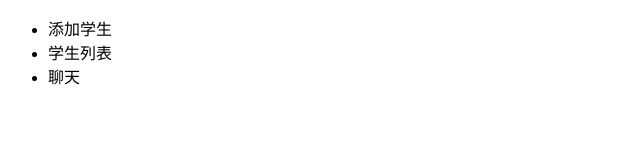
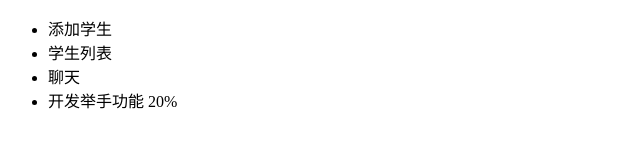
Before and after one commit to mos1es/Apple, a plain HTML site: page index.html in a window 1280 px wide. Shown: the whole page, without its empty margins (0-640 px from the left). Drawn offline with Linux system fonts and the light colour scheme.

Commit message:
在flw分支开发举手功能20%

```diff
--- a/index.html
+++ b/index.html
@@ -8,6 +8,7 @@
         <li>添加学生</li>
         <li>学生列表</li>
         <li>聊天</li>
+        <li>开发举手功能 20%</li>
     </ul>
 </body>
 </html>
```
